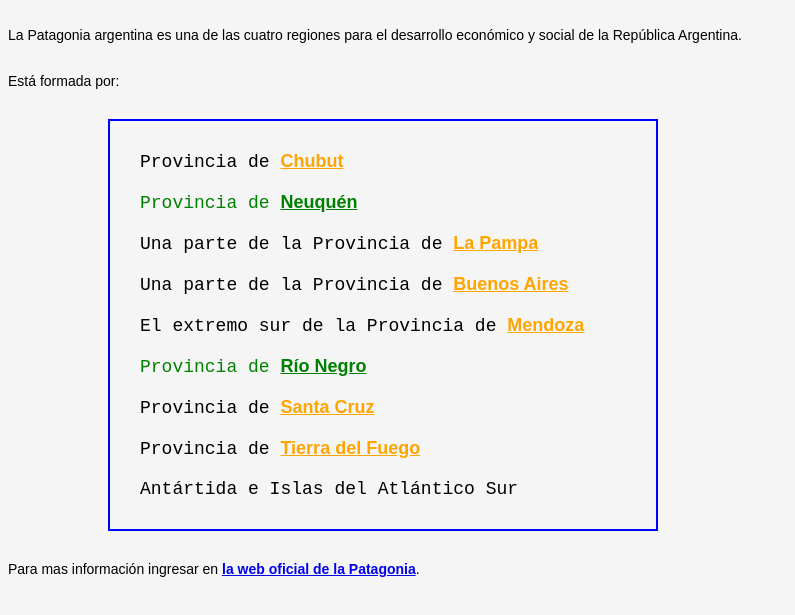
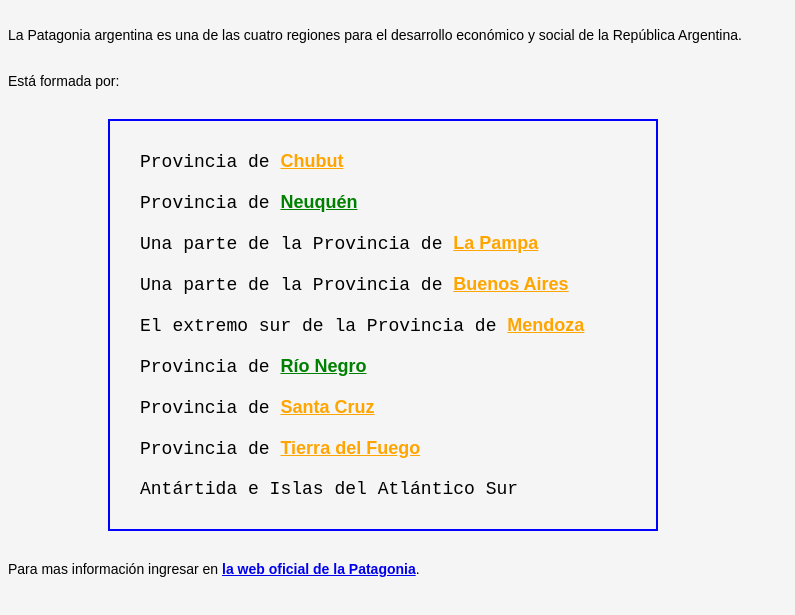
Before and after one commit to RamirezDiazCarlos/utn-labcomII-practices, a plain HTML site: page U03P01/index.html in a window 1280 px wide. Shown: the part 87-702 px from the top of the page, without its empty margins (0-795 px from the left). Drawn offline with Linux system fonts and the light colour scheme.

Commit message:
practicando/revisando

```diff
--- a/U03P01/stylo.css
+++ b/U03P01/stylo.css
@@ -43,7 +43,7 @@ ul {
     list-style: none;
 }
 
-li.verde, li.verde > a {
+li.verde a {
     color: green;
 }
 
```
